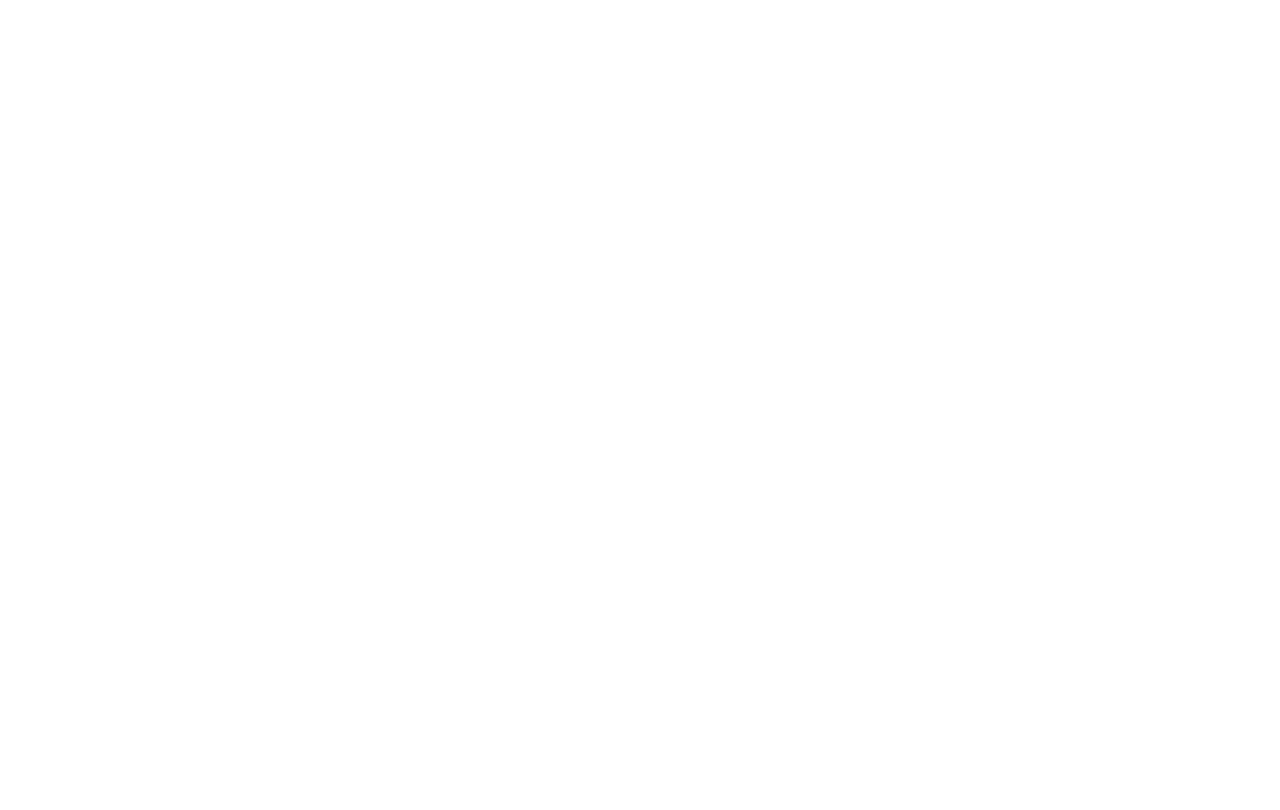
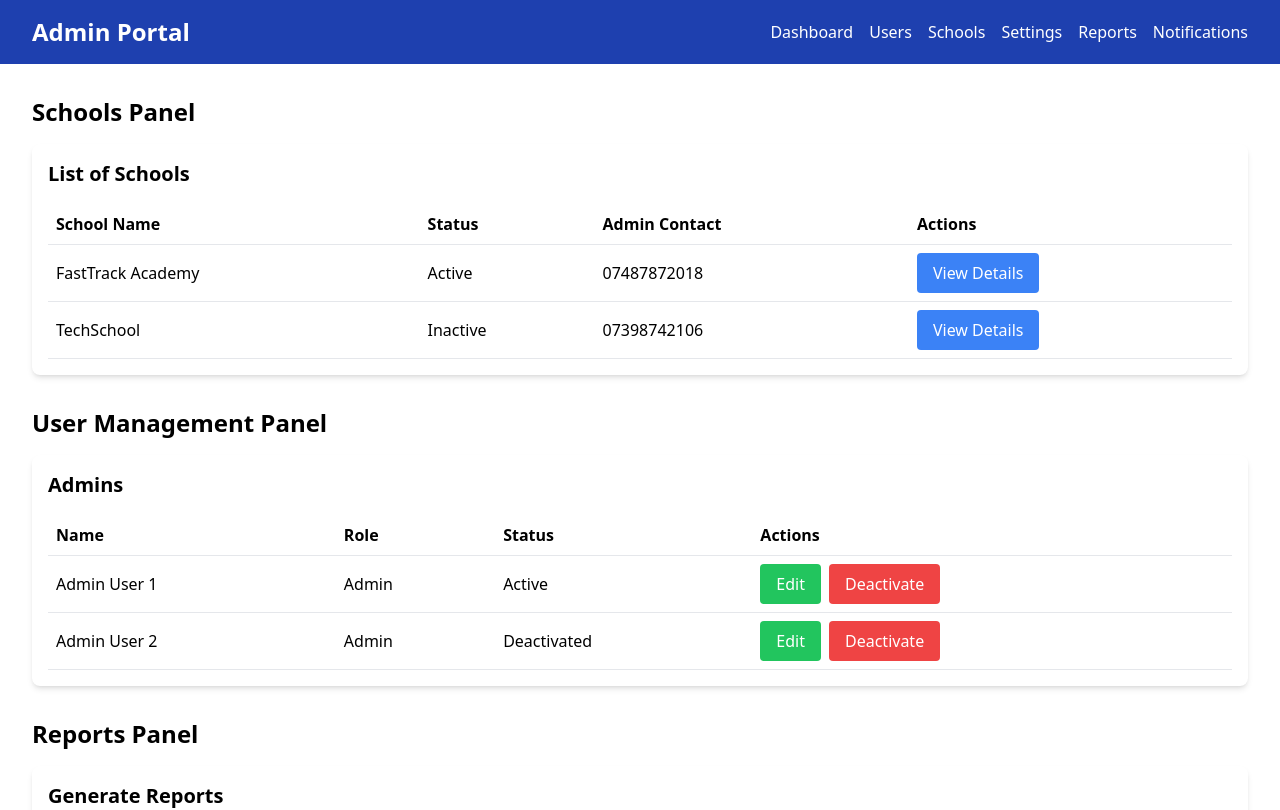
Before and after one commit to Luul-Solutions/tcms-admin, a React (Vite) app in the folder tcms-admin/: page / in a window 1280 px wide. Before the commit this address had no page. Shown: the top 810 px of the page. Built offline with nearby package versions, Linux system fonts and the light colour scheme.

Commit message:
figured out the error

```diff
--- a/tcms-admin/src/App.tsx
+++ b/tcms-admin/src/App.tsx
@@ -1,13 +1,13 @@
-import React from "react";
 import { BrowserRouter as Router, Routes, Route } from "react-router-dom";
 import Dashboard from "./components/Dashboard";
-
+import Navbar from "./components/Navbar";
 
 const App: React.FC = () => {
   return (
     <Router>
+      <Navbar />
       <Routes>
-        <Route path="/dashboard" element={<Dashboard />} />
+        <Route path="/" element={<Dashboard />} />
       </Routes>
     </Router>
   );
--- /dev/null
+++ b/tcms-admin/src/PostList.tsx
@@ -0,0 +1,12 @@
+import { Datagrid, List, ReferenceField, TextField } from "react-admin";
+
+export const PostList = () => (
+  <List>
+    <Datagrid>
+      <ReferenceField source="userId" reference="users" />
+      <TextField source="id" />
+      <TextField source="title" />
+      <TextField source="body" />
+    </Datagrid>
+  </List>
+);
--- /dev/null
+++ b/tcms-admin/src/UserList.tsx
@@ -0,0 +1,16 @@
+import { Datagrid, EmailField, List, TextField } from "react-admin";
+
+export const UserList = () => (
+  <List filter={{ website: "ramiro.info" }}>
+    <Datagrid>
+      <TextField source="id" />
+      <TextField source="name" />
+      <TextField source="username" />
+      <EmailField source="email" />
+      <TextField source="address.street" />
+      <TextField source="phone" />
+      <TextField source="website" />
+      <TextField source="company.name" />
+    </Datagrid>
+  </List>
+);
--- a/tcms-admin/src/authProvider.ts
+++ b/tcms-admin/src/authProvider.ts
@@ -12,7 +12,7 @@
 
     if (user) {
       // eslint-disable-next-line no-unused-vars, @typescript-eslint/no-unused-vars
-      let { password, ...userToPersist } = user;
+      const { password, ...userToPersist } = user;
       localStorage.setItem("user", JSON.stringify(userToPersist));
       return Promise.resolve();
     }
--- a/tcms-admin/src/components/Navbar.tsx
+++ b/tcms-admin/src/components/Navbar.tsx
@@ -1,4 +1,5 @@
 import React from "react";
+import { NavLink } from "react-router-dom";
 
 const Navbar: React.FC = () => {
   return (
@@ -6,7 +7,9 @@
       <div className="flex justify-between items-center">
         <h1 className="text-2xl font-bold">Admin Portal</h1>
         <ul className="flex space-x-4">
-          <li className="hover:text-gray-300 cursor-pointer">Dashboard</li>
+          <li className="hover:text-gray-300 cursor-pointer">
+            <NavLink to="/">Dashboard</NavLink>
+          </li>
           <li className="hover:text-gray-300 cursor-pointer">Users</li>
           <li className="hover:text-gray-300 cursor-pointer">Schools</li>
           <li className="hover:text-gray-300 cursor-pointer">Settings</li>
--- a/tcms-admin/src/index.tsx
+++ b/tcms-admin/src/index.tsx
@@ -1,11 +1,9 @@
-import React from "react";
 import ReactDOM from "react-dom/client";
 import App from "./App";
 import "./index.css";
+// import React from "react";
 
-const root = ReactDOM.createRoot(document.getElementById("root")!);
-root.render(
-  <React.StrictMode>
-    <App />
-  </React.StrictMode>,
+const root = ReactDOM.createRoot(
+  document.getElementById("root") as HTMLElement,
 );
+root.render(<App />);
```
Also changed, not shown: tcms-admin/.eslintrc.cjs.
